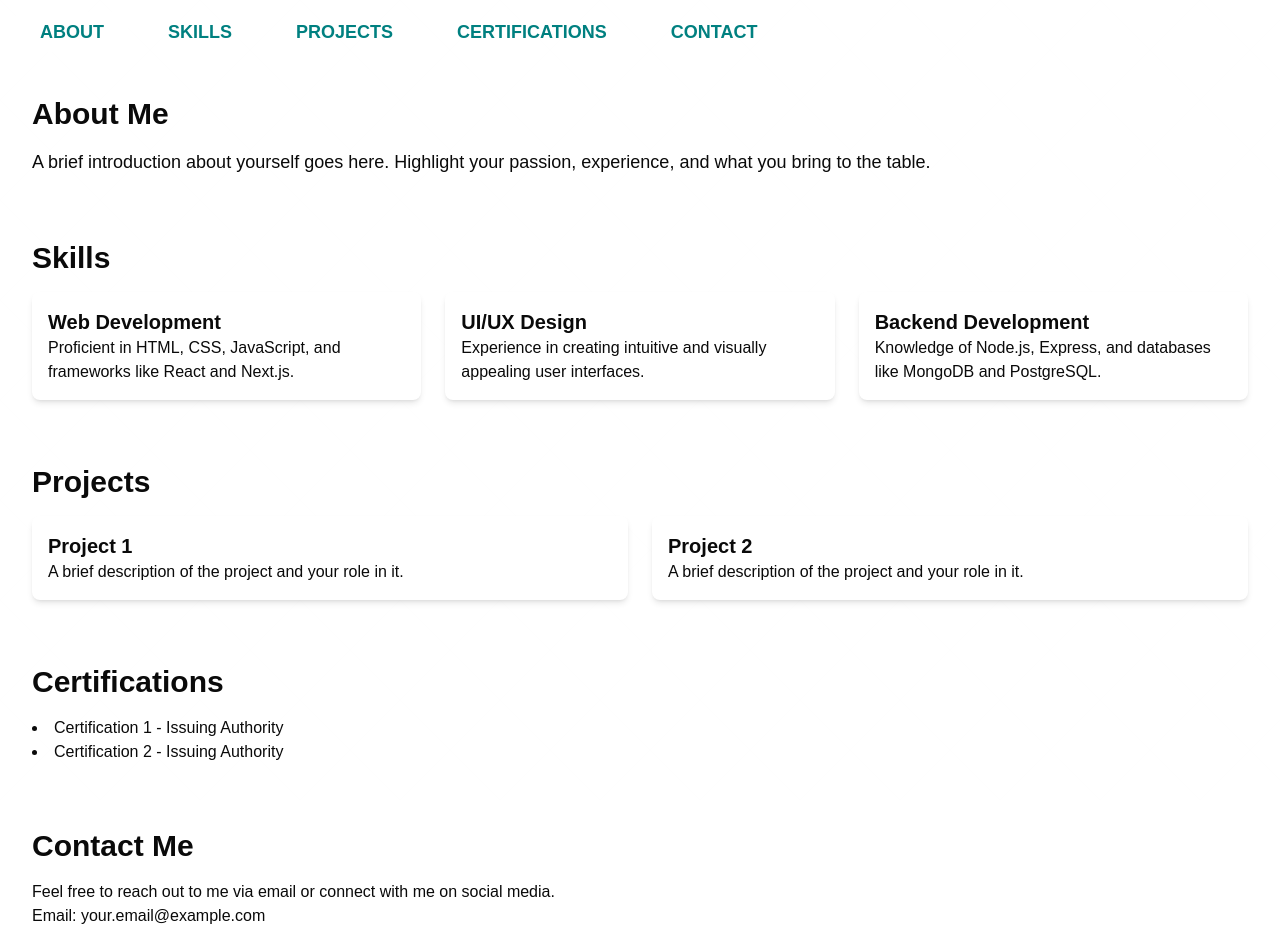
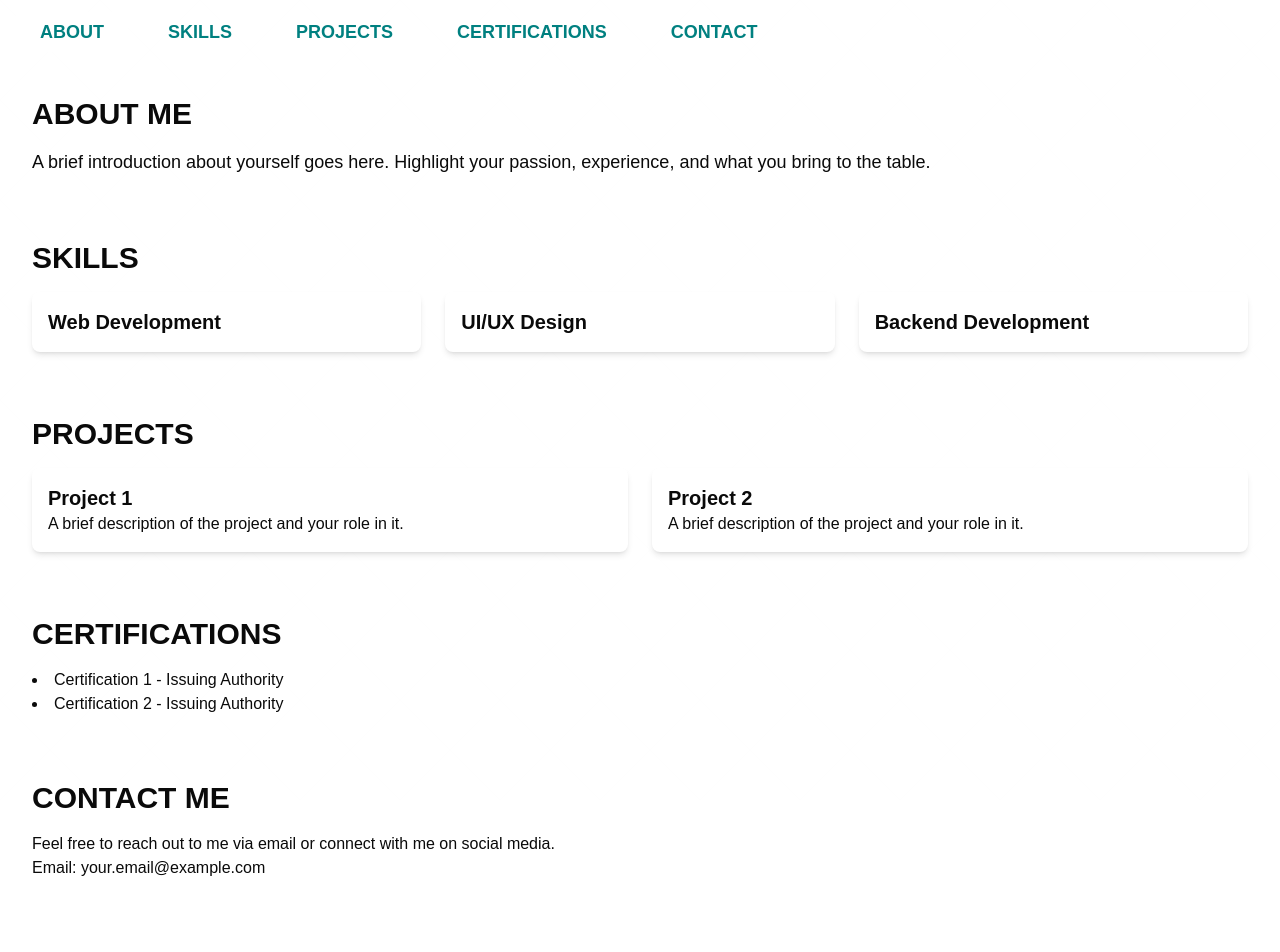
Before and after one commit to rithic-k/Portfolio-Web, a Next.js app: page / in a window 1280 px wide. Shown: the top 952 px of the page. Built offline with nearby package versions, Linux system fonts and the light colour scheme.

Commit message:
added scroll bar in header

```diff
--- a/src/app/page.tsx
+++ b/src/app/page.tsx
@@ -65,7 +65,7 @@ export default function Home() {
       {/* Navbar */}
       <nav className="bg-portfolio-background sticky top-0 z-50">
         <div className="container mx-auto px-4 py-3 flex items-center justify-between">
-          <div className="flex space-x-4 overflow-x-auto">
+          <div className="flex space-x-4">
             {sectionsData.map((section) => (
               <Button
                 key={section.id}
@@ -88,7 +88,7 @@ export default function Home() {
       <main className="flex-grow container mx-auto p-8">
         {/* About Section */}
         <section id="about" ref={sectionRefs.about} className="mb-16">
-          <h2 className="text-3xl font-semibold mb-4">About Me</h2>
+          <h2 className="text-3xl font-semibold mb-4 uppercase">About Me</h2>
           <p className="text-lg">
             A brief introduction about yourself goes here. Highlight your
             passion, experience, and what you bring to the table.
@@ -97,27 +97,24 @@ export default function Home() {
 
         {/* Skills Section */}
         <section id="skills" ref={sectionRefs.skills} className="mb-16">
-          <h2 className="text-3xl font-semibold mb-4">Skills</h2>
+          <h2 className="text-3xl font-semibold mb-4 uppercase">Skills</h2>
           <div className="grid grid-cols-1 md:grid-cols-2 lg:grid-cols-3 gap-6">
             {/* Example Skill Cards - Replace with your actual skills */}
             <div className="bg-card rounded-lg shadow-md p-4">
               <h3 className="font-semibold text-xl">Web Development</h3>
-              <p>Proficient in HTML, CSS, JavaScript, and frameworks like React and Next.js.</p>
             </div>
             <div className="bg-card rounded-lg shadow-md p-4">
               <h3 className="font-semibold text-xl">UI/UX Design</h3>
-              <p>Experience in creating intuitive and visually appealing user interfaces.</p>
             </div>
             <div className="bg-card rounded-lg shadow-md p-4">
               <h3 className="font-semibold text-xl">Backend Development</h3>
-              <p>Knowledge of Node.js, Express, and databases like MongoDB and PostgreSQL.</p>
             </div>
           </div>
         </section>
 
         {/* Projects Section */}
         <section id="projects" ref={sectionRefs.projects} className="mb-16">
-          <h2 className="text-3xl font-semibold mb-4">Projects</h2>
+          <h2 className="text-3xl font-semibold mb-4 uppercase">Projects</h2>
           <div className="grid grid-cols-1 md:grid-cols-2 gap-6">
             {/* Example Project Cards - Replace with your actual projects */}
             <div className="bg-card rounded-lg shadow-md p-4">
@@ -133,7 +130,7 @@ export default function Home() {
 
         {/* Certifications Section */}
         <section id="certifications" ref={sectionRefs.certifications} className="mb-16">
-          <h2 className="text-3xl font-semibold mb-4">Certifications</h2>
+          <h2 className="text-3xl font-semibold mb-4 uppercase">Certifications</h2>
           <ul className="list-disc list-inside">
             {/* Example Certifications - Replace with your actual certifications */}
             <li>Certification 1 - Issuing Authority</li>
@@ -143,7 +140,7 @@ export default function Home() {
 
         {/* Contact Section */}
         <section id="contact" ref={sectionRefs.contact} className="mb-16">
-          <h2 className="text-3xl font-semibold mb-4">Contact Me</h2>
+          <h2 className="text-3xl font-semibold mb-4 uppercase">Contact Me</h2>
           <p>Feel free to reach out to me via email or connect with me on social media.</p>
           <p>Email: your.email@example.com</p>
           {/* Add social media links or a contact form here */}
```
